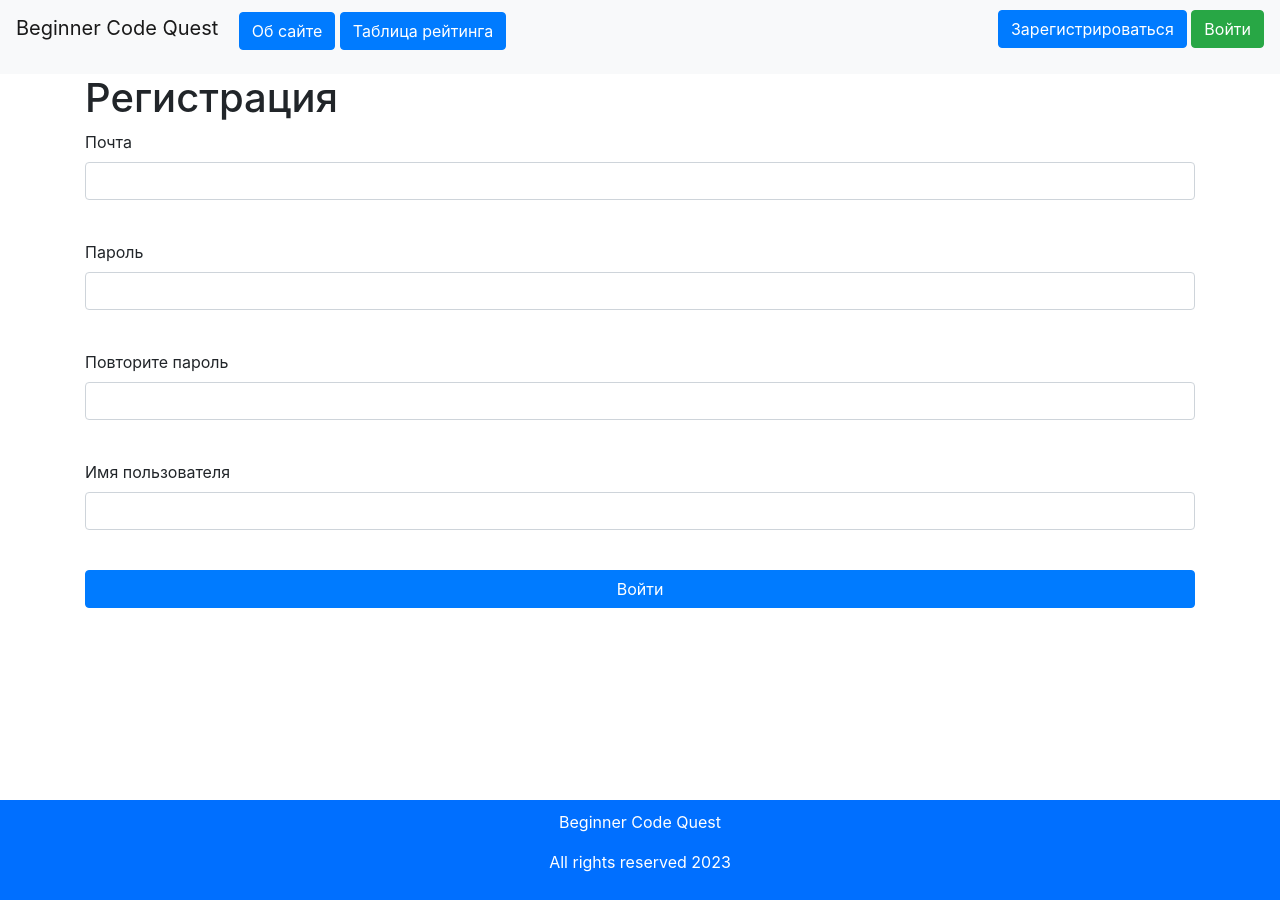
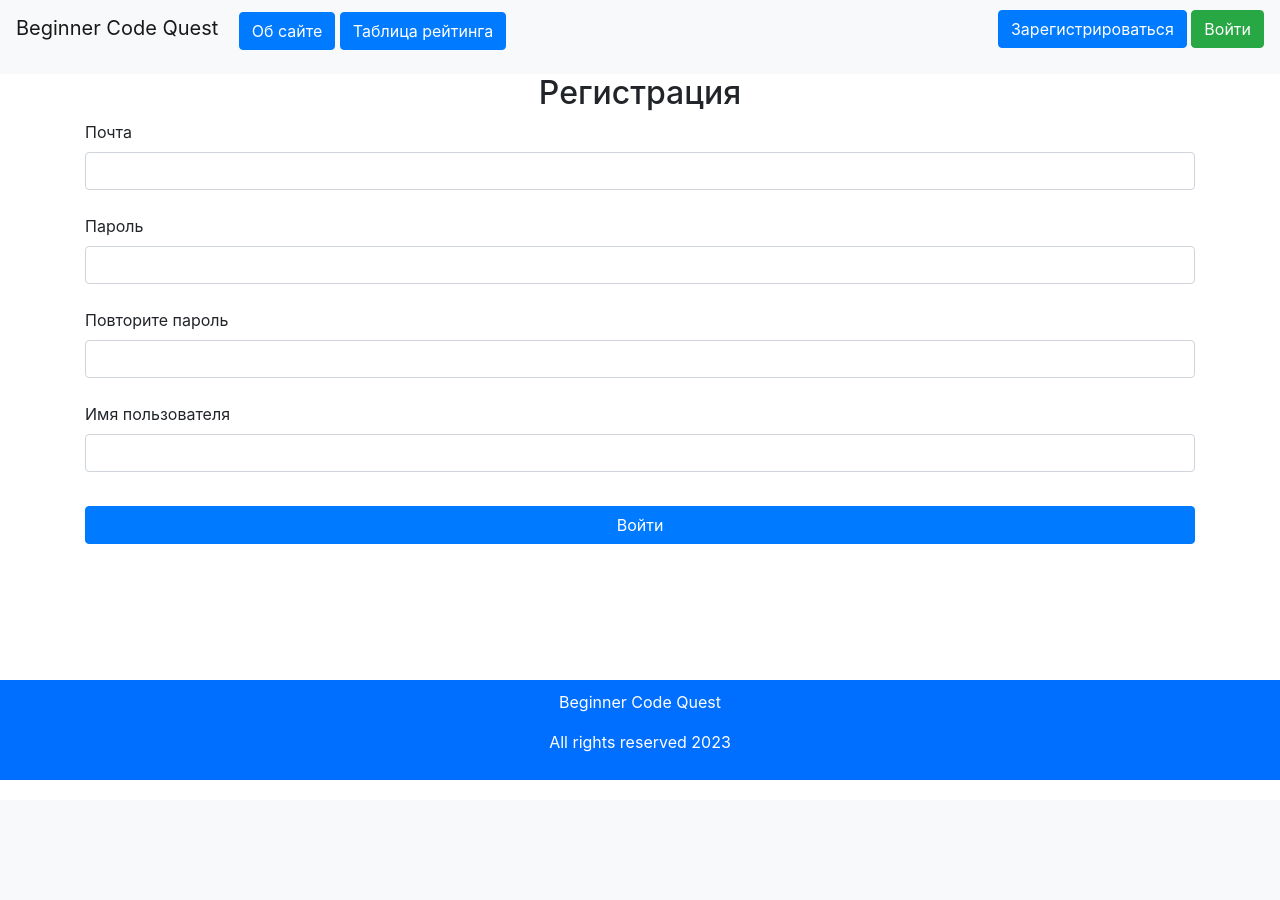
Before and after one commit to Yabra/BeginnerCodeQuest, a Flask app: page /register in a window 1280 px wide. After the commit the page ends 780 px from the top, so only its background shows below. Run offline with Flask 3, Linux system fonts and the light colour scheme; some libraries are stand-ins or nearby versions.

Commit message:
Html and css finally

```diff
--- a/static/css/style.css
+++ b/static/css/style.css
@@ -1,10 +1,5 @@
 html, body{
     height: 100%;
-}
-
-#container {
-   min-height:100%;
-   position:relative;
 }
 
 footer{
@@ -22,6 +17,11 @@
     text-align: center;
 }
 
+#container {
+   min-height:85%;
+   position:relative;
+}
+
 #table_form {
     width: 100%;
     margin-bottom: 20px;
@@ -32,11 +32,11 @@
 }
 
 #description{
-    font-size: 25pt;
+    font-size: 20pt;
 }
 
 #motivation{
-    font-size: 25pt;
+    font-size: 20pt;
 }
 
 #center{
@@ -68,3 +68,21 @@
 #solution_td{
     width: 60%;
 }
+
+#reg_log_field{
+    margin-top: 10px;
+    width: 50%;
+}
+
+#example_table{
+  text-align: left;
+  border: 1px solid black;
+  border-collapse: collapse;
+  width: 400px;
+  margin-bottom: 10px;
+}
+
+#example_table td{
+  border: 1px solid black;
+  border-collapse: collapse;
+}
--- a/templates/about.html
+++ b/templates/about.html
@@ -2,5 +2,5 @@
 
 {% block content %}
 <h2>Об сайте</h2>
-А рассказывать пока нечего, так что пока что вы сюда зря зашли :)))
+Сайт создан Ярославом Багрецовым и Егором Корнем в качестве проекта WEB-сайта для Лицея Академии Яндекса
 {% endblock %}
--- a/templates/index.html
+++ b/templates/index.html
@@ -7,7 +7,7 @@
 {% else %}
 <h3>Войдите чтобы увидеть задачи</h3>
 {% endif %}
-<img align="left" height="300" src="static\image\pic.jpg" width="300">
+<img align="left" height="300" src="static\image\python.png" width="300">
 <div id="center">
     <div id="description"> Beginner Code Quest - это сайт для начинающих программистов, которые хотят научиться лучше решать
         задачи
--- a/templates/problem.html
+++ b/templates/problem.html
@@ -9,12 +9,12 @@
     {% if current_user.get_problem_status(current_problem.id)[0] in ("WRONG", "EXCEPTION", "TIME_LIMIT",
     "SYNTAX_ERROR")%}
     <div class="bg-danger p-2 bg-gradient bg-opacity-75">
-        <p>Задача не решена:</p>
-        <p>{{ current_user.get_problem_status(current_problem.id)[1]|safe }}</p>
+        Задача не решена:<br>
+        {{ current_user.get_problem_status(current_problem.id)[1]|safe }}
     </div>
     {% elif current_user.get_problem_status(current_problem.id)[0] == "SUCCESS"%}
     <div class="bg-success p-2 bg-gradient bg-opacity-75">
-        <p>Задача решена</p>
+        Задача решена
     </div>
     {% endif %}
 
--- a/templates/rating.html
+++ b/templates/rating.html
@@ -3,9 +3,9 @@
 {% block content %}
 <h2>Таблица рейтинга</h2>
 <h3>На этой странице вы можете найти себя в общей таблице рейтинга <br></h3>
-<p id="motivation">Решайте больше задач и продвигайтесь в системе рейтинга к самым высокм местам. У вас обязательн
+<p id="motivation">Решайте больше задач и продвигайтесь в системе рейтинга к самым высокм местам. У вас обязательно
     получится</p>
-<img align="left" height="300" src="static\image\ranking.jpg" width="400">
+<img align="left" height="250" src="static\image\ranking.png" width="400">
 {% for item in rating_table%}
 <p><b>{{ item[0] }}.</b> {{ item[1][0] }} (Рейтинг: {{ item[1][1] }})</p>
 {% endfor %}
--- a/templates/register.html
+++ b/templates/register.html
@@ -1,19 +1,21 @@
 {% extends "base.html" %}
 
 {% block content %}
-<h1>Регистрация</h1>
+<h2>Регистрация</h2>
 <form action="" method="post">
     {{ form.hidden_tag() }}
-    <p>
+
+    <div>
         {{ form.email.label }}<br>
         {{ form.email(class="form-control", type="email") }}<br>
         {% for error in form.email.errors %}
-    <p class="alert alert-danger" role="alert">
-        {{ error }}
-    </p>
-    {% endfor %}
-    </p>
-    <p>
+            <p class="alert alert-danger" role="alert">
+            {{ error }}
+            </p>
+        {% endfor %}
+    </div>
+
+    <div>
         {{ form.password.label }}<br>
         {{ form.password(class="form-control", type="password") }}<br>
         {% for error in form.password.errors %}
@@ -21,8 +23,8 @@
         {{ error }}
     </p>
     {% endfor %}
-    </p>
-    <p>
+    </div>
+    <div>
         {{ form.password_again.label }}<br>
         {{ form.password_again(class="form-control", type="password") }}<br>
         {% for error in form.password_again.errors %}
@@ -30,8 +32,8 @@
         {{ error }}
     </p>
     {% endfor %}
-    </p>
-    <p>
+    </div>
+    <div>
         {{ form.name.label }}<br>
         {{ form.name(class="form-control") }}<br>
         {% for error in form.name.errors %}
@@ -39,8 +41,9 @@
         {{ error }}
     </p>
     {% endfor %}
-    </p>
-    <p>{{ form.submit(type="submit", class="btn btn-primary") }}</p>
+    </div>
+
+    <div>{{ form.submit(type="submit", class="btn btn-primary") }}</div>
     {{message}}
 </form>
 {% endblock %}
--- a/testing.py
+++ b/testing.py
@@ -61,7 +61,7 @@
         )
 
     except subprocess.CalledProcessError as e:
-        output = "<p>" + e.output.decode().replace("\n", "<p>")
+        output = e.output.decode().replace("\n", "<br>")
         if "SyntaxError" in output:
             requests.post(
                 f"http://{app.config['MAIN_SERVER_ADDRESS']}/api/results",
```
Also changed, not shown: main.py (+0 -16 lines), templates/login.html (+7 -7 lines), static/image/python.png (added), static/image/ranking.png (added).
